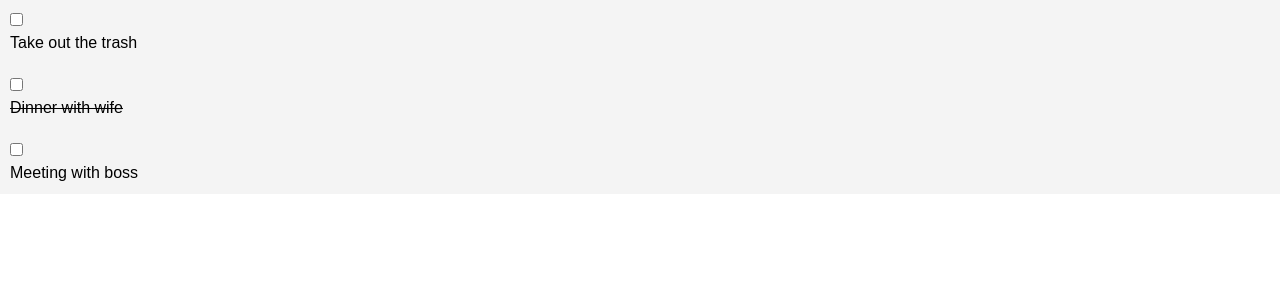
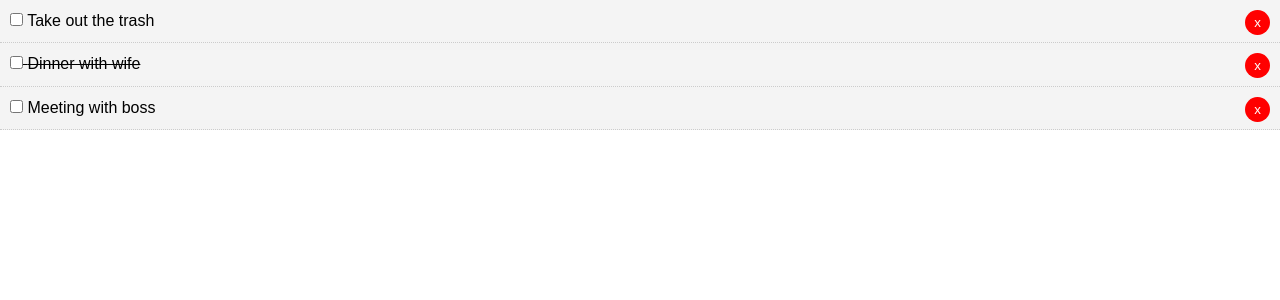
Before and after one commit to abgeiger/react-todo, a React (Create React App) app: page / in a window 1280 px wide. Shown: the top 300 px of the page. Built offline with nearby package versions, Linux system fonts and the light colour scheme.

Commit message:
Changed TodoItem styling; added delete button.

```diff
--- a/src/components/TodoItem.js
+++ b/src/components/TodoItem.js
@@ -6,7 +6,7 @@ export class TodoItem extends Component {
         return {
             background: '#f4f4f4',
             padding: '10px',
-            borderBottome: '1px #ccc dotted',
+            borderBottom: '1px #ccc dotted',
             textDecoration: this.props.todo.completed ? 'line-through' : 'none'
         }
     }
@@ -19,8 +19,9 @@ export class TodoItem extends Component {
         const { id, title } = this.props.todo;
         return (
             <div style={this.getStyle()}>
-                <input type="checkbox" onChange={this.props.markComplete.bind(this, id)} /> { ' '}
-                <p>{ title }</p>
+                <input type="checkbox" onChange={this.props.markComplete.bind(this, id)} /> {' '}
+                { title }
+                <button style={btnStyle}>x</button>
             </div>
         )
     }
@@ -31,4 +32,14 @@ TodoItem.propTypes = {
     todo: PropTypes.object.isRequired
 }
 
+const btnStyle = {
+    background: '#ff0000',
+    color: '#fff',
+    border: 'none',
+    padding: '5px 9px',
+    borderRadius: '50%',
+    cursor: 'pointer',
+    float: 'right'
+}
+
 export default TodoItem
```
